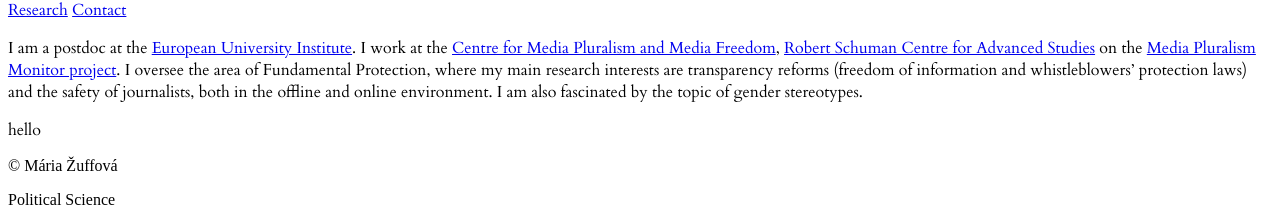
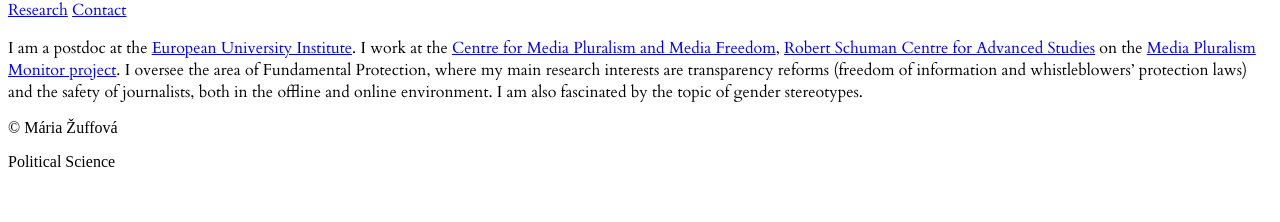
Before and after one commit to mariazuffova/jekyll-profile-site, a Jekyll site: the page built from index.md, in a window 1280 px wide. Shown: the part 1244-1466 px from the top of the page. Built offline with Jekyll 4.4.1, drawn with Linux system fonts in a browser that asks for light colours; a script that is not in the unit is left out; after the commit the page ends 1431 px from its top, so only the background shows below that.

Commit message:
Update Home page “home-content”

```diff
--- a/_data/home.yml
+++ b/_data/home.yml
@@ -1,8 +1,7 @@
 greeting: Welcome!
-teaser: >-
-  I am a postdoc at the [European University Institute](https://www.eui.eu). I
-  work at the [Centre for Media Pluralism and Media
-  Freedom](https://cmpf.eui.eu), [Robert Schuman Centre for Advanced
+teaser: I am a postdoc at the [European University
+  Institute](https://www.eui.eu). I work at the [Centre for Media Pluralism and
+  Media Freedom](https://cmpf.eui.eu), [Robert Schuman Centre for Advanced
   Studies](https://www.eui.eu/DepartmentsAndCentres/RobertSchumanCentre) on the
   [Media Pluralism Monitor
   project](https://cmpf.eui.eu/media-pluralism-monitor/mpm-2020/). I oversee the
@@ -10,9 +9,6 @@
   transparency reforms (freedom of information and whistleblowers' protection
   laws) and the safety of journalists, both in the offline and online
   environment. I am also fascinated by the topic of gender stereotypes.
-
-
-  h﻿ello
 buttons:
   primary:
     text: Research
```
